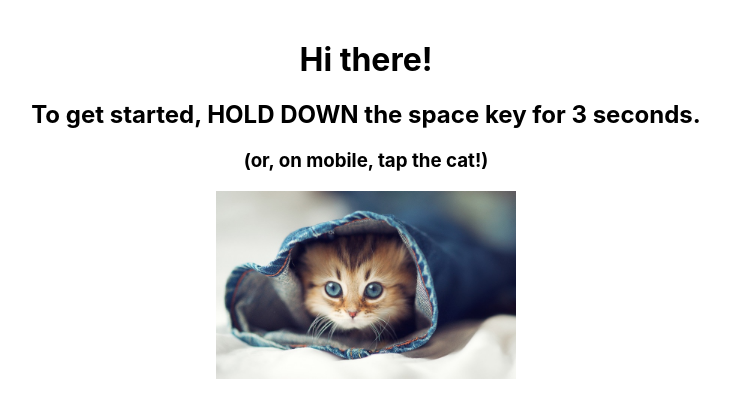
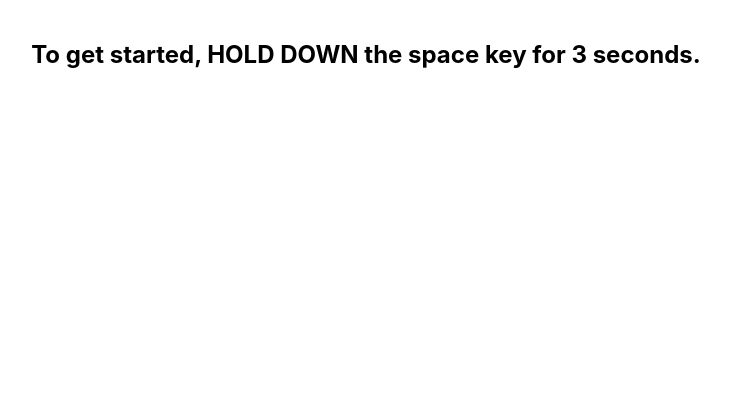
Before and after one commit to basketballsigmas/basketballsigmas.github.io, a plain HTML site: page index.html in a window 1280 px wide. Shown: the whole page, without its empty margins (274-1004 px from the left). Drawn offline with Linux system fonts and the light colour scheme.

Commit message:
Update index.html

```diff
--- a/index.html
+++ b/index.html
@@ -69,11 +69,8 @@
 
 <template>
   <div class='hello-message'>
-    <h1>Hi there!</h1>
     <h2>To get started, HOLD DOWN the space key for 3 seconds.</h2>
-    <h3>(or, on mobile, tap the cat!)</h3>
 
-    <img src='/cat-cute.jpg' alt='Cute cat' />
   </div>
   <div class='logout-messages'></div>
 </template>
```
